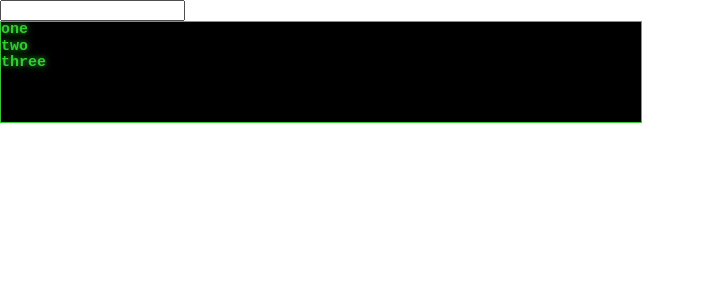
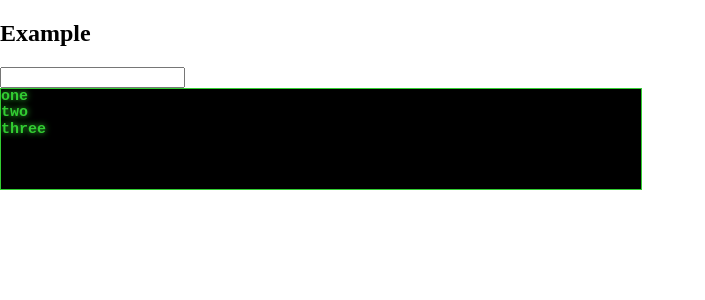
Before and after one commit to darlandieterich/vuejs-retro-console, a Vue app: page / in a window 1280 px wide. Shown: the top 300 px of the page, without its empty margins (0-705 px from the left). Built offline with nearby package versions, Linux system fonts and the light colour scheme; the HTML template or start-up script is replaced by a standard one.

Commit message:
Added h2 to example

```diff
--- a/src/App.vue
+++ b/src/App.vue
@@ -1,5 +1,6 @@
 <template>
   <div id="app">
+    <h2>Example</h2>
     <input type="text" ref="fieldx" v-model="value" v-on:keyup.enter="insere">
     <RetroConsole :output="lines" :fullscreen="false" :fontSize="15" :consoleSize="{height:'100px',width:'50%'}"/>
   </div>
```
